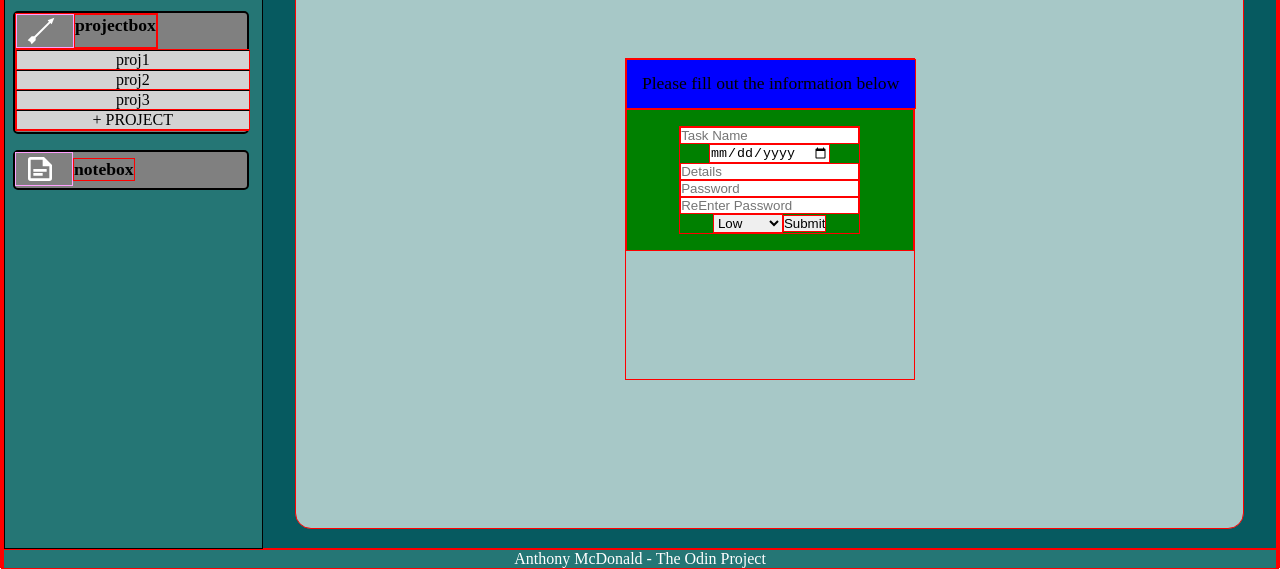
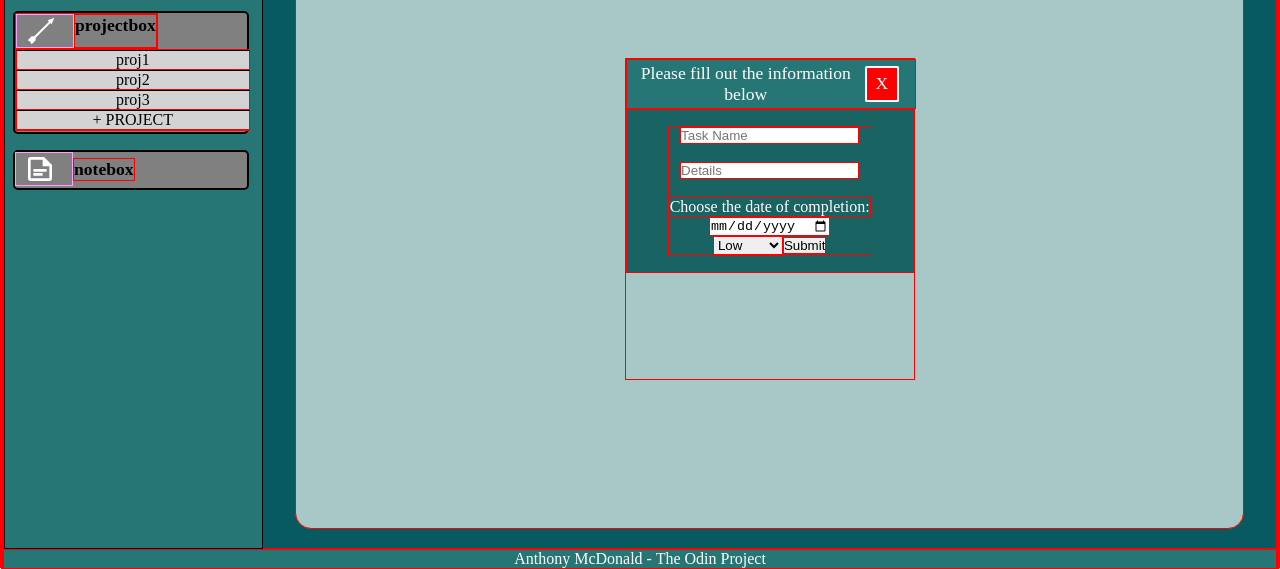
Before and after one commit to Anthony-McDonald/to-do-list, a website built with webpack: page dist/index.html in a window 1280 px wide. Both pictures are taken after a click on the button "Add a Task". Shown: the part 234-803 px from the top of the page. Built offline with nearby package versions, Linux system fonts and the light colour scheme.

Commit message:
todo add functionality, note: still dissapears on reload, backend required to hold all values

```diff
--- a/src/addTask.js
+++ b/src/addTask.js
@@ -1,3 +1,5 @@
+import todoItem from "./todoItem";
+
 export default function showTaskForm() {
     console.log('task form being shown');
 
@@ -9,6 +11,17 @@ export default function showTaskForm() {
     divTitle.id = 'addTaskTitleBar';
 
     divTitle.textContent = 'Please fill out the information below'
+
+    const closeAddTask = document.createElement('div');
+    closeAddTask.id = 'closeAddTaskWindow';
+    closeAddTask.textContent = 'X';
+    divTitle.appendChild(closeAddTask);
+
+    closeAddTask.addEventListener('click', function() {
+        divToShow.remove();
+    })
+
+
     const divContent = document.createElement('div');
     divContent.id = 'addTaskContent';
 
@@ -16,7 +29,10 @@ export default function showTaskForm() {
 
    const formWrapper = document.createElement('form');
 
+   formWrapper.id = 'formID';
+
    const priorityDropdown = document.createElement('select');
+   priorityDropdown.id = 'priority';
 
    const option1 = document.createElement('option');
    option1.textContent = 'Low'
@@ -31,64 +47,62 @@ export default function showTaskForm() {
    submitButton.type = 'submit';
 
        // Create an input element for Task Name
-       let FN = document.createElement("input");
-       FN.setAttribute("type", "text");
-       FN.setAttribute("name", "TaskName");
-       FN.setAttribute("placeholder", "Task Name");
+       let TN = document.createElement("input");
+       TN.id = 'TN';
+       TN.setAttribute("type", "text");
+       TN.setAttribute("name", "TaskName");
+       TN.setAttribute("placeholder", "Task Name");
 
-        // Create an input element for date of birth
+        // Create an input element for date of completion
         let DOC = document.createElement("input");
+        DOC.id = 'DOC';
         DOC.setAttribute("type", "date");
         DOC.setAttribute("name", "doc");
         DOC.setAttribute("placeholder", "DOC");
 
-        // Create an input element for emailID
+        // Create an input element for details
         let details = document.createElement("input");
+        details.id = 'details';
         details.setAttribute("type", "text");
         details.setAttribute("name", "details");
         details.setAttribute("placeholder", "Details");
-
-         // Create an input element for password
-         let PWD = document.createElement("input");
-         PWD.setAttribute("type", "password");
-         PWD.setAttribute("name", "password");
-         PWD.setAttribute("placeholder", "Password");
-
-          // Create an input element for retype-password
-          let RPWD = document.createElement("input");
-          RPWD.setAttribute("type", "password");
-          RPWD.setAttribute("name", "reTypePassword");
-          RPWD.setAttribute("placeholder", "ReEnter Password");
 
 
         let br = document.createElement("br");
 
         // create a submit button
         let s = document.createElement("input");
+        s.id = 's';
+                // SUBMIT HERE IS WHAT CAUSES THE PAGE RELOAD, CAN DEAL WITH THAT LATE
         s.setAttribute("type", "submit");
         s.setAttribute("value", "Submit");
 
         // Append the full name input to the form
-                   formWrapper.appendChild(FN);
+        formWrapper.appendChild(TN);
 
         // Inserting a line break
         formWrapper.appendChild(br.cloneNode());
-
-                   // Append the DOB to the formWrapper
-                   formWrapper.appendChild(DOC);
+        // Inserting a line break
         formWrapper.appendChild(br.cloneNode());
 
         // Append the emailID to the formWrapper
         formWrapper.appendChild(details);
         formWrapper.appendChild(br.cloneNode());
 
-                   // Append the Password to the formWrapper
-                   formWrapper.appendChild(PWD);
+        // Inserting a line break
         formWrapper.appendChild(br.cloneNode());
 
-                   // Append the ReEnterPassword to the formWrapper
-                   formWrapper.appendChild(RPWD);
+        const dateExplainer = document.createElement('div');
+        dateExplainer.classList.add('whitetext');
+        dateExplainer.textContent = 'Choose the date of completion:'
+
+        formWrapper.appendChild(dateExplainer);
+
+        // Append the DOB to the formWrapper
+        formWrapper.appendChild(DOC);
         formWrapper.appendChild(br.cloneNode());
+
+
 
 
 
@@ -104,6 +118,7 @@ export default function showTaskForm() {
 
 
 
+
     divContent.appendChild(formWrapper);
 
     divToShow.appendChild(divTitle);
--- a/src/home.js
+++ b/src/home.js
@@ -12,9 +12,7 @@ export default function homeMain() {
     addNewToDo.innerText = 'Add a Task'
     addNewToDo.id = 'addTaskButton';
 
-    addNewToDo.addEventListener('click', function() {
-        homeMain.appendChild(showTaskForm());
-    });
+
 
 
     const title = document.createElement('h1');
@@ -30,6 +28,24 @@ export default function homeMain() {
     const exampleToDo3 = new todoItem('brush teeth', 'with toothpaste', '15/06/2024', 'high', null, false,);
     const exampleToDo4 = new todoItem('brush teeth', 'with toothpaste', '15/06/2024', 'high', null, false,);
 
+    addNewToDo.addEventListener('click', function() {
+        homeMain.appendChild(showTaskForm());
+
+        let form = document.getElementById('formID');
+        form.onsubmit = function(e) {
+            let title = document.getElementById('TN').value;
+            let details = document.getElementById('details').value;
+            let doc = document.getElementById('DOC').value;
+            let priority = document.getElementById('priority').value;
+
+            if (!title == "" && !details == "" && !doc == "") {
+                contentDiv.appendChild(new todoItem(title,details,doc,priority,"",false).returnDiv());
+            } else {
+                alert('please fill all fields to generate a task');
+            }
+        }
+    });
+
     contentDiv.appendChild(exampleToDo.returnDiv());
     contentDiv.appendChild(exampleToDo2.returnDiv());
 
--- a/src/style.css
+++ b/src/style.css
@@ -334,14 +334,20 @@ user-select: none;
 }
 
 #addTaskTitleBar {
-    background-color: blue;
+    background-color: var(--headerColour);
     width: 100%;
     height: 15%;
     font-size: 1.1rem;
     justify-content: center;
     display: flex;
     align-items: center;
+    display: flex;
+    color: white;
 
+}
+
+.whitetext {
+    color: white;
 }
 
 #addTaskContent {
@@ -350,7 +356,20 @@ user-select: none;
     display: flex;
     justify-content: center;
     align-items: center;
-    background-color: green;
+    background-color: rgb(25, 99, 99);
+}
+
+#closeAddTaskWindow {
+    width: 2rem;
+    height: 2rem;
+    background-color: red;
+    display: flex;
+    justify-content: center;
+    align-items: center;
+    margin-right: 1rem;
+    border: 2px solid white;
+    color: white;
+    border-radius: 0.1rem;
 }
 
 
--- a/src/todoItem.js
+++ b/src/todoItem.js
@@ -2,7 +2,9 @@ import editIcon from './assets/edit.svg';
 import deleteIcon from './assets/delete.svg'
 
 export default class todoItem {
+  static LastItemNumber = 0;
     constructor(title, description, dueDate, priority, attachedNotes, checked) {
+      this.itemNumber += todoItem.LastItemNumber;
       this.title = title;
       this.description = description;
       this.dueDate = dueDate;
@@ -33,6 +35,10 @@ export default class todoItem {
 
     getChecked() {
       return this.checked;
+    }
+
+    getItemNumber() {
+      return this.itemNumber;
     }
 
     setTitle(title) {
@@ -121,6 +127,11 @@ export default class todoItem {
       deleteSVG.src = deleteIcon;
       deleteSVG.classList.add('svgToDo');
       deleteSVG.classList.add('deleteSVG');
+
+
+      deleteSVG.addEventListener('click', function() {
+        div.remove();
+      });
       //appends
 
       left.appendChild(priorityDiv);
```
Also changed, not shown: dist/bundle.js. Lines whose indentation alone changed are shown as unchanged.
